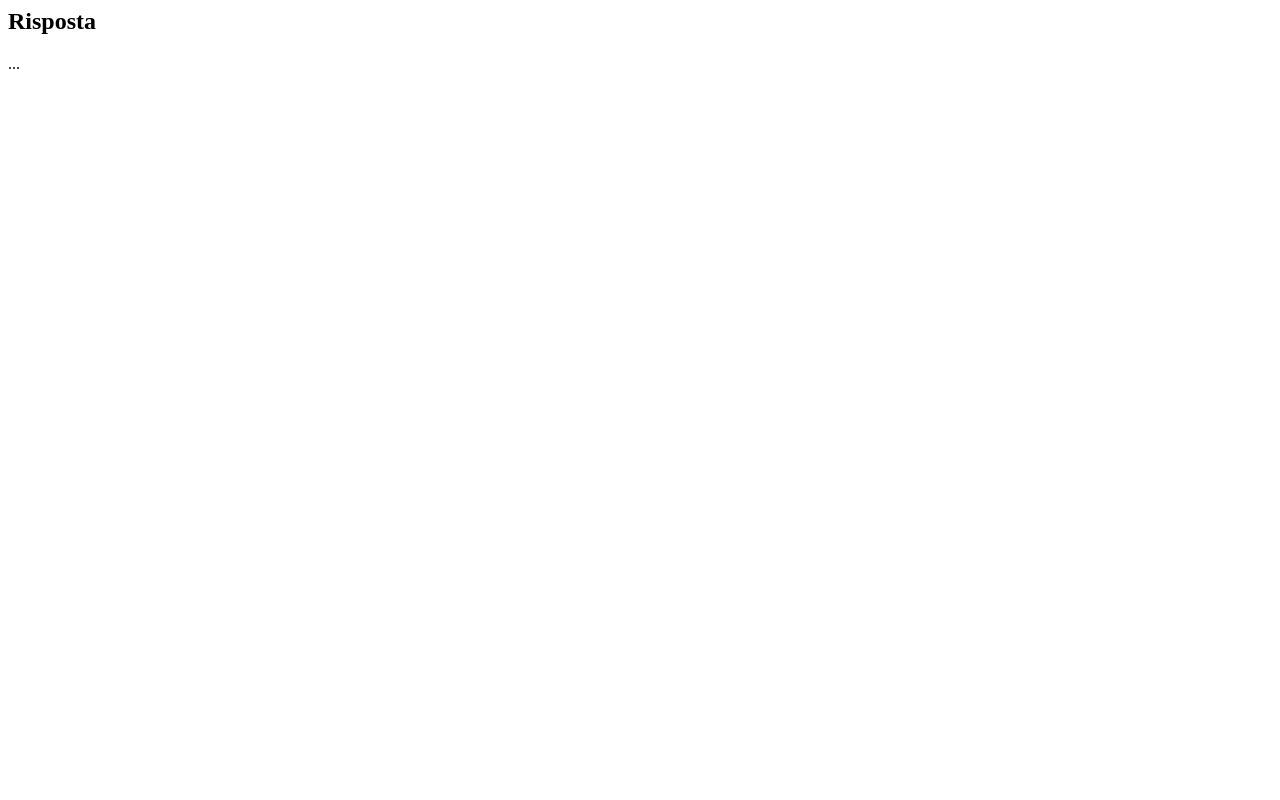
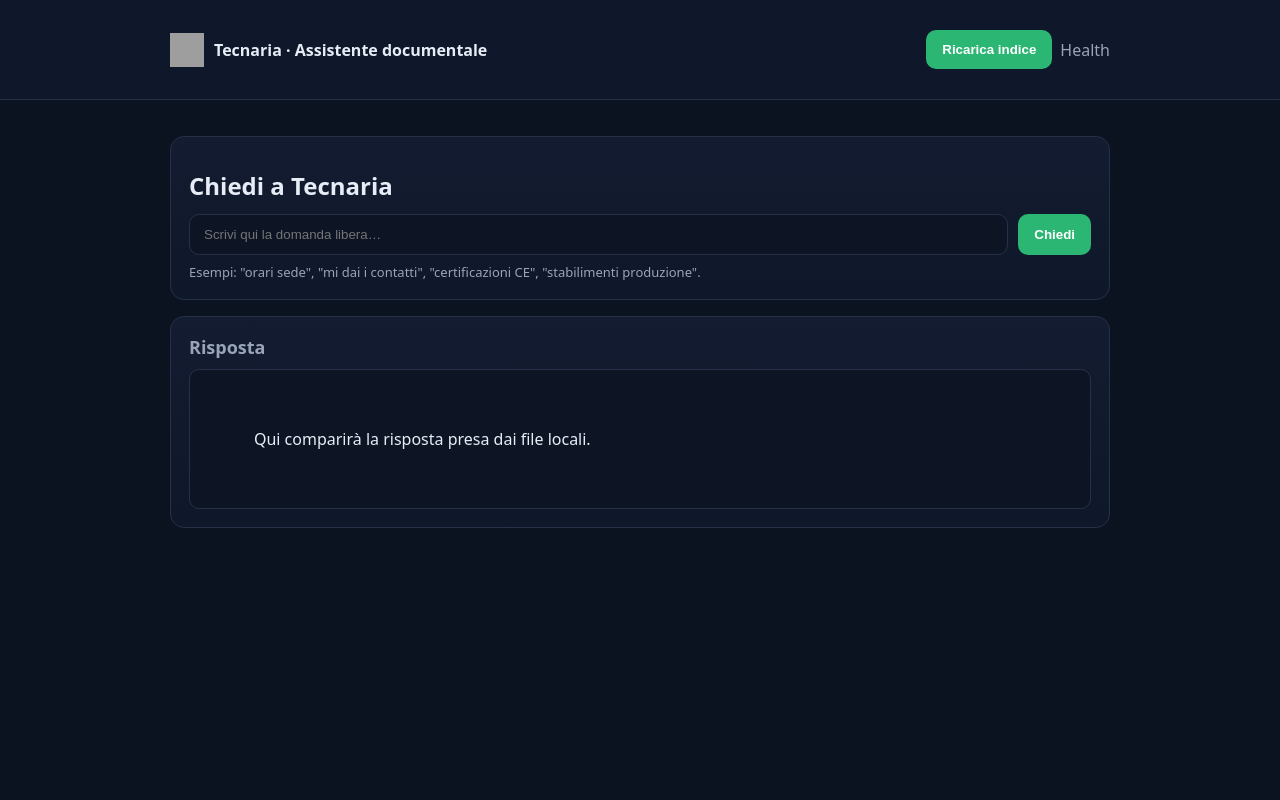
Before and after one commit to ZanRoberto/Tecnaria_V3, a Flask app: page / in a window 1280 px wide. Before the commit the page is almost empty. Run offline with Flask 3, Linux system fonts and the light colour scheme; grey boxes are pictures that could not be loaded.

Commit message:
Update index.html

```diff
--- a/templates/index.html
+++ b/templates/index.html
@@ -1,14 +1,68 @@
-<section class="card response">
-  <h2 class="card-subtitle">Risposta</h2>
-  {% if risposta %}
-    <div class="answer">
-      <p><em>Risposta basata su documentazione Tecnaria locale:</em></p>
-      {{ risposta|safe }}
-    </div>
-    {% if fonti %}
-      <div class="sources">Fonti: {{ fonti }}</div>
-    {% endif %}
-  {% else %}
-    <div class="placeholder">...</div>
-  {% endif %}
-</section>
+<!doctype html>
+<html lang="it">
+  <head>
+    <meta charset="utf-8" />
+    <meta name="viewport" content="width=device-width, initial-scale=1" />
+    <title>{{ BRAND_NAME }} · Assistente</title>
+    <link rel="icon" href="{{ BRAND_LOGO_URL }}" />
+    <style>
+      :root{
+        --bg:#0b1220; --surface:#121a2b; --text:#e6edf6; --muted:#9aa4b8; --brand:#2bb673; --border:#263149;
+      }
+      *{box-sizing:border-box}
+      body{margin:0;background:var(--bg);color:var(--text);font-family:ui-sans-serif,system-ui,Segoe UI,Roboto,Helvetica,Arial}
+      .container{width:min(980px,92vw);margin:0 auto;padding:20px}
+      header{position:sticky;top:0;background:#0f172a;border-bottom:1px solid var(--border);padding:10px 0;z-index:5}
+      .brand{display:flex;align-items:center;gap:10px}
+      .brand img{width:34px;height:34px}
+      h1{margin:14px 0 12px;font-size:24px}
+      .card{background:linear-gradient(180deg,#131c30,#0f172a);border:1px solid var(--border);border-radius:14px;padding:18px;margin:16px 0}
+      .row{display:grid;grid-template-columns:1fr auto; gap:10px}
+      input[type="text"]{padding:12px 14px;border-radius:10px;border:1px solid var(--border);background:#0d1424;color:var(--text);outline:none}
+      input[type="text"]:focus{border-color:var(--brand);box-shadow:0 0 0 3px rgba(43,182,115,.25)}
+      button{background:var(--brand);border:0;color:#fff;border-radius:10px;padding:12px 16px;font-weight:700;cursor:pointer}
+      .hint{color:var(--muted);font-size:13px;margin:8px 0 0}
+      .answer{white-space:pre-wrap;background:#0d1424;border:1px solid var(--border);border-radius:10px;padding:14px}
+      .toolbar{display:flex;gap:8px;align-items:center}
+      .toolbar form{display:inline}
+    </style>
+  </head>
+  <body>
+    <header>
+      <div class="container" style="display:flex;align-items:center;justify-content:space-between;">
+        <div class="brand">
+          <img src="{{ BRAND_LOGO_URL }}" alt="logo">
+          <strong>{{ BRAND_NAME }} · Assistente documentale</strong>
+        </div>
+        <div class="toolbar">
+          <form action="/reload" method="post"><button type="submit" title="Ricarica indice documenti">Ricarica indice</button></form>
+          <a href="/health" style="color:var(--muted);text-decoration:none">Health</a>
+        </div>
+      </div>
+    </header>
+
+    <main class="container">
+      <section class="card">
+        <h1>Chiedi a {{ BRAND_NAME }}</h1>
+        <form method="POST" class="ask">
+          <div class="row">
+            <input type="text" name="domanda" placeholder="Scrivi qui la domanda libera…" value="{{ domanda|default('') }}" autocomplete="off" />
+            <button type="submit">Chiedi</button>
+          </div>
+          <p class="hint">Esempi: "orari sede", "mi dai i contatti", "certificazioni CE", "stabilimenti produzione".</p>
+        </form>
+      </section>
+
+      <section class="card">
+        <h2 style="margin:0 0 10px;color:var(--muted);font-size:18px">Risposta</h2>
+        <div class="answer">
+          {% if risposta %}
+            {{ risposta|safe }}
+          {% else %}
+            Qui comparirà la risposta presa dai file locali.
+          {% endif %}
+        </div>
+      </section>
+    </main>
+  </body>
+</html>
```
